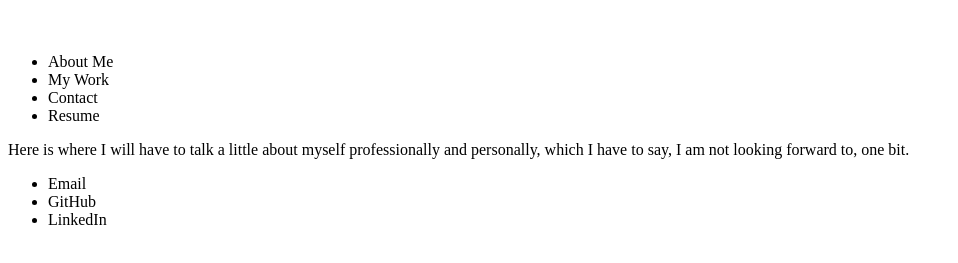
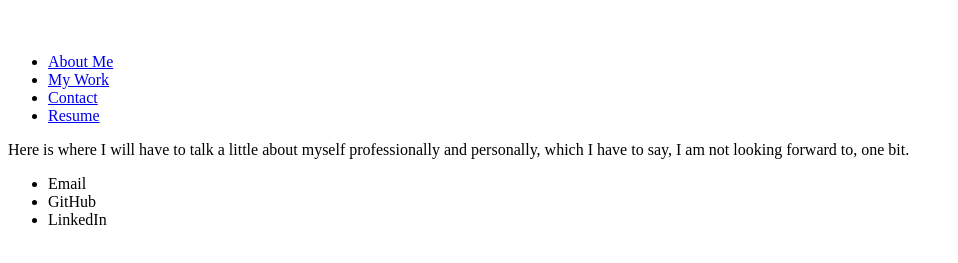
Before and after one commit to shanep42/Shane-Peterson-Portfolio, a plain HTML site: page index.html in a window 1280 px wide. Shown: the part 61-324 px from the top of the page, without its empty margins (0-958 px from the left). Drawn offline with Linux system fonts and the light colour scheme.

Commit message:
Adds in-page links to navigation bar and basic CSS

```diff
--- a/index.html
+++ b/index.html
@@ -13,12 +13,12 @@
         <!--TODO: Find out what kind of picture is appropriate for these kinds of portfolio pages-->
         <img href="#">
         <nav>
+            <!--TODO: Add links to various page parts once they all have associated ids-->
             <ul>
-                <!--TODO: Add links to various page parts once they all have associated ids-->
-                <li>About Me</li>
-                <li>My Work</li>
-                <li>Contact</li>
-                <li>Resume</li>
+                <li><a href="#about-me">About Me</a></li>
+                <li><a href="#my-work">My Work</a></li>
+                <li><a href="#contact-me">Contact</a></li>
+                <li><a href="#resume">Resume</a></li>
             </ul>
         </nav>
     </header>
```
